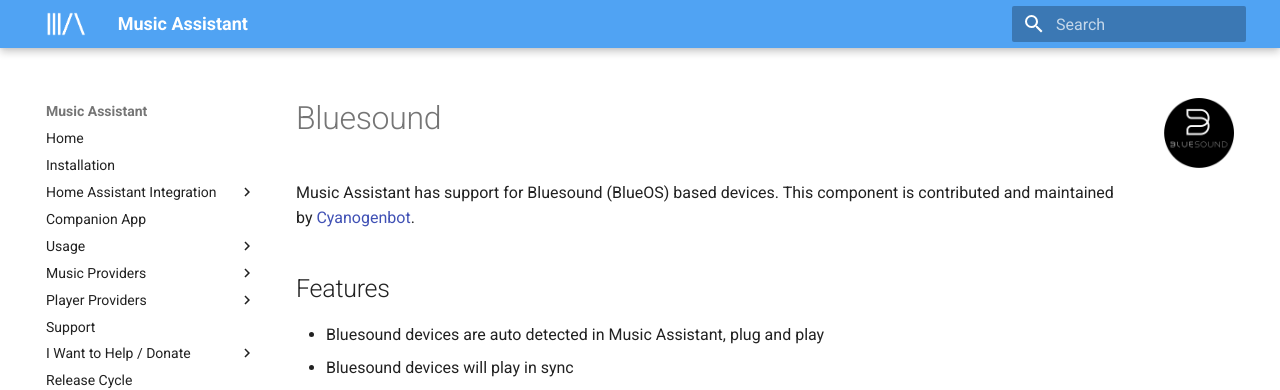
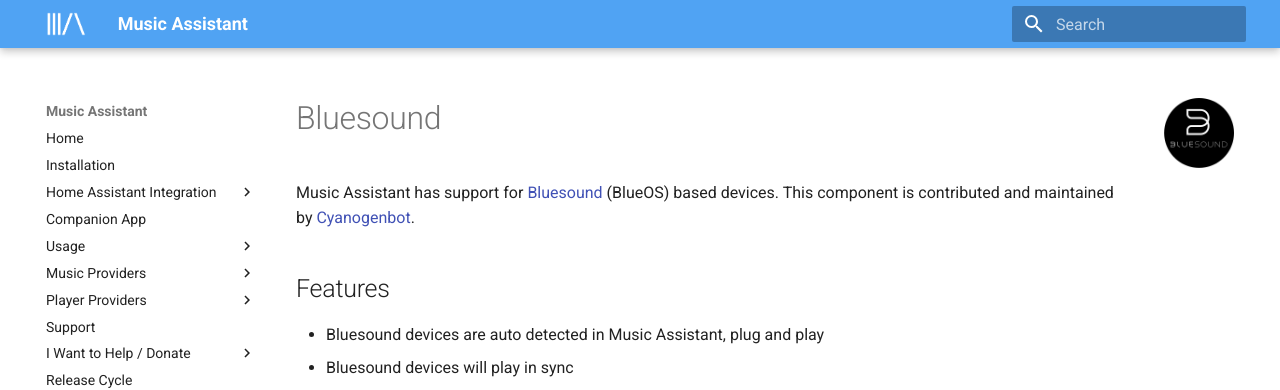
Before and after one commit to pwbriggs/music-assistant.github.io, an MkDocs documentation site: the page built from docs/player-support/bluesound.md, in a window 1280 px wide. Shown: the top 390 px of the page. Built offline with MkDocs 1.6.1 and Material for MkDocs 9.7.7, drawn with Linux system fonts in a browser that asks for light colours; some of the changed lines change nothing that is shown.

Commit message:
Add link

```diff
--- a/docs/player-support/bluesound.md
+++ b/docs/player-support/bluesound.md
@@ -1,6 +1,6 @@
 # Bluesound ![Preview image](../assets/icons/bluesound-logo.png){ width=70 align=right }
 
-Music Assistant has support for Bluesound (BlueOS) based devices. This component is contributed and maintained by [Cyanogenbot](https://github.com/Cyanogenbot).
+Music Assistant has support for [Bluesound](https://www.bluesound.com/) (BlueOS) based devices. This component is contributed and maintained by [Cyanogenbot](https://github.com/Cyanogenbot).
 
 ## Features
 
```
